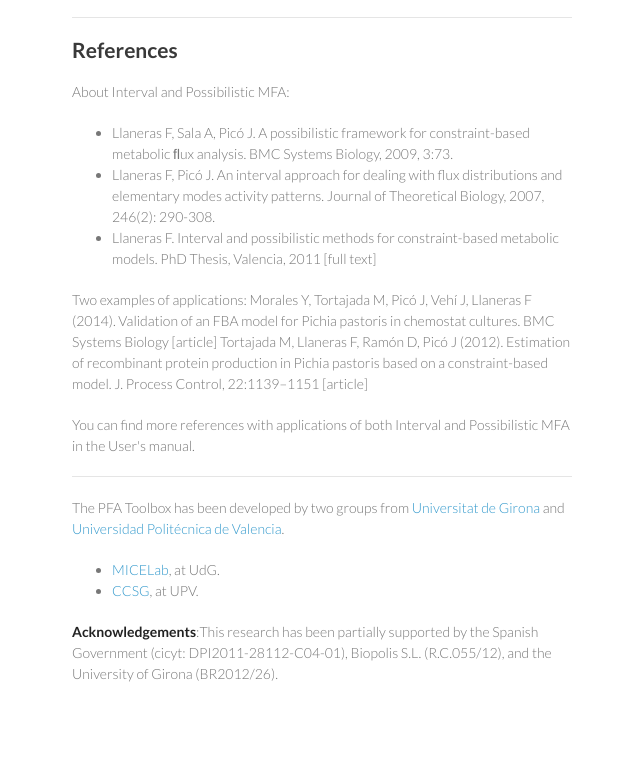
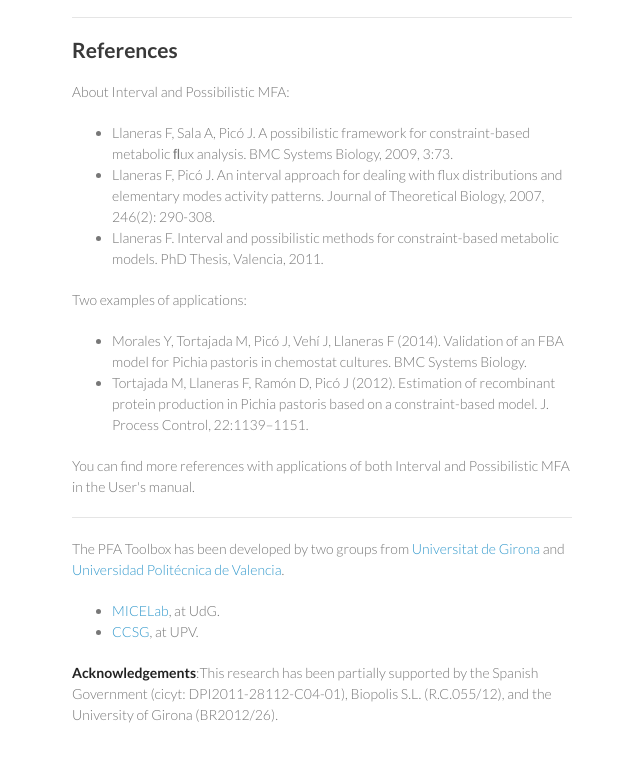
Before and after one commit to kikollan/PFA-Toolbox, a plain HTML site: page index.html in a window 1280 px wide. Shown: the part 1048-1809 px from the top of the page, without its empty margins (498-1138 px from the left). Drawn offline with Linux system fonts and the light colour scheme.

```diff
--- a/index.html
+++ b/index.html
@@ -84,12 +84,15 @@
 <ul>
 <li>Llaneras F, Sala A, Picó J. A possibilistic framework for constraint-based metabolic ﬂux analysis. BMC Systems Biology, 2009, 3:73.</li>
 <li>Llaneras F, Picó J. An interval approach for dealing with flux distributions and elementary modes activity patterns. Journal of Theoretical Biology, 2007, 246(2): 290-308.</li>
-<li>Llaneras F. Interval and possibilistic methods for constraint-based metabolic models. PhD Thesis, Valencia, 2011 [full text]</li>
+<li>Llaneras F. Interval and possibilistic methods for constraint-based metabolic models. PhD Thesis, Valencia, 2011.</li>
 </ul>
 
-<p>Two examples of applications:
-Morales Y, Tortajada M, Picó J, Vehí J, Llaneras F (2014). Validation of an FBA model for Pichia pastoris in chemostat cultures. BMC Systems Biology [article]
-Tortajada M, Llaneras F, Ramón D, Picó J (2012). Estimation of recombinant protein production in Pichia pastoris based on a constraint-based model. J. Process Control, 22:1139–1151 [article]</p>
+<p>Two examples of applications:</p>
+
+<ul>
+<li>Morales Y, Tortajada M, Picó J, Vehí J, Llaneras F (2014). Validation of an FBA model for Pichia pastoris in chemostat cultures. BMC Systems Biology.</li>
+<li>Tortajada M, Llaneras F, Ramón D, Picó J (2012). Estimation of recombinant protein production in Pichia pastoris based on a constraint-based model. J. Process Control, 22:1139–1151.</li>
+</ul>
 
 <p>You can find more references with applications of both Interval and Possibilistic MFA in the User's manual.</p>
 
```
Also changed, not shown: params.json (+1 -1 lines).
